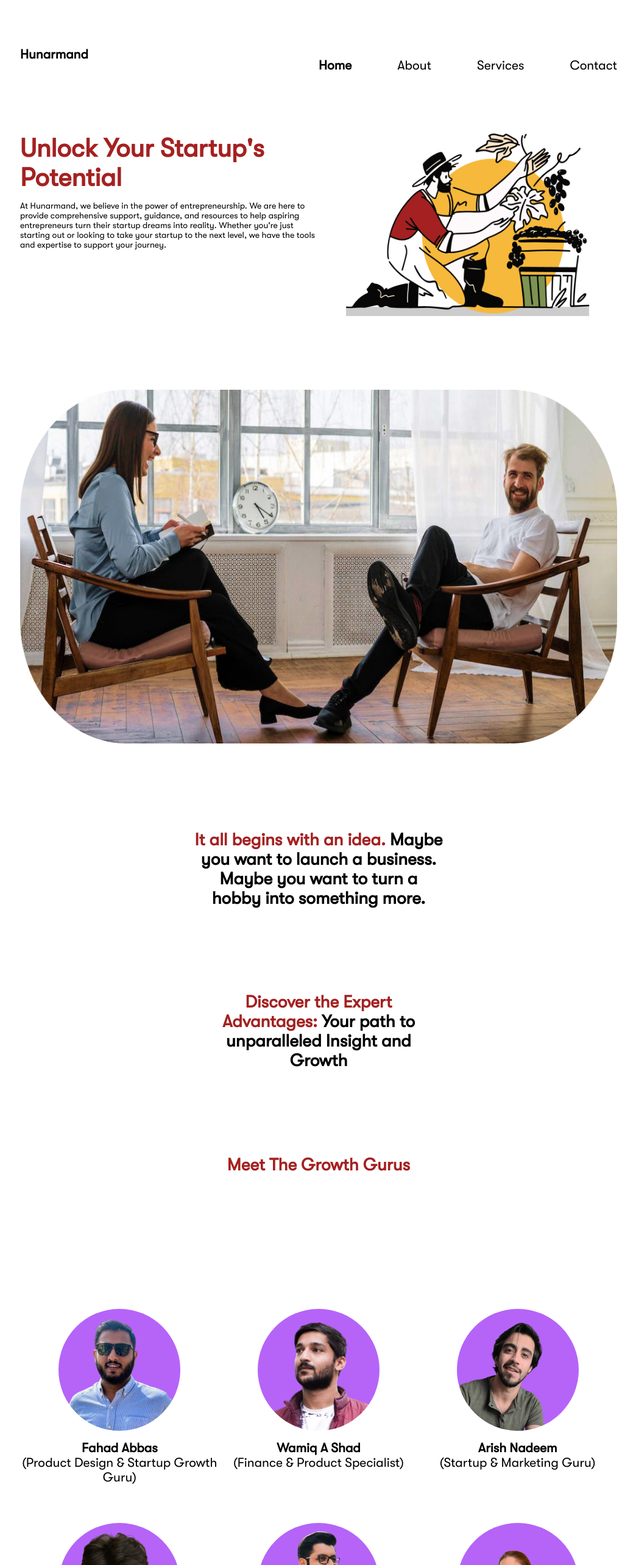
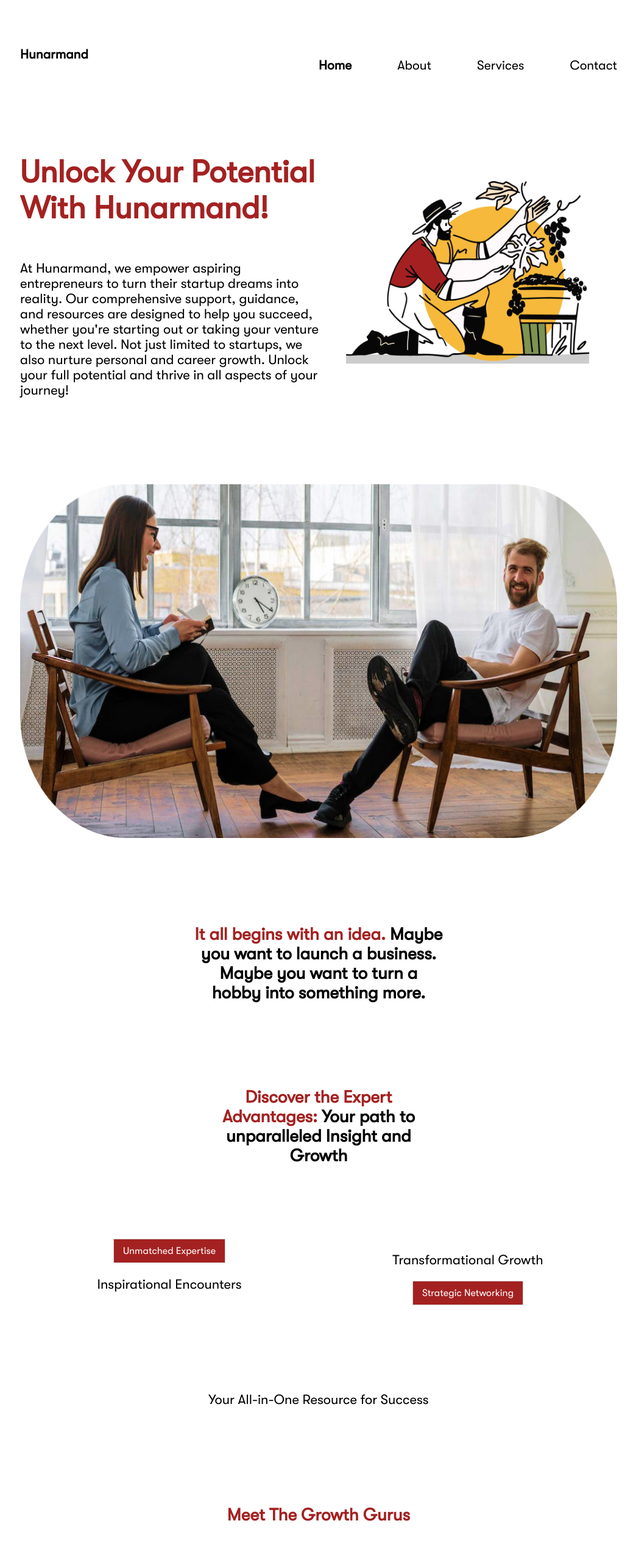
Before and after one commit to habiburehman/hunermand, a React (Create React App) app: page / in a window 1280 px wide. Shown: the top 2566 px of the page at 61% size, without its empty margins (117-1161 px from the left). Built offline with nearby package versions, Linux system fonts and the light colour scheme.

Commit message:
Fixed size of paragraph elements and vertically alignment of image on Home page at top

```diff
--- a/src/App.css
+++ b/src/App.css
@@ -6,3 +6,7 @@
 body {
     padding: 0 150px;
 }
+
+p {
+  font-size: 1.57em;
+}
--- a/src/components/Home.jsx
+++ b/src/components/Home.jsx
@@ -1,8 +1,9 @@
 import React from "react";
 import Section from "./common/Section";
-import { Row, Col } from "antd";
+import { Row, Col, Button } from "antd";
 import styled from "styled-components";
 import ProfileCard from "./ProfileCard";
+import PageMainHeading from "./common/PageMainHeading";
 import ContactButton from "./common/ContactButton";
 import HomeContact from "../assets/home-contact.jpg";
 import HomeStartup from "../assets/home-startup.jpg";
@@ -27,6 +28,17 @@ const ButtonContainer = styled.div`
   height: 100%;
 `;
 
+const DiscoverExpertButtons = styled(Button)`
+  background: #a42121;
+  color: #ffffff;
+  border-radius: 0 !important;
+  &:hover {
+    background-color: #a42121 !important;
+    color: #ffffff !important;
+    cursor: default !important;
+  }
+`;
+
 export default function Home() {
   return (
     <Row style={{ marginTop: "100px" }} justify="center" gutter={[0, 120]}>
@@ -35,30 +47,32 @@ export default function Home() {
           leftContent={
             <Row>
               <Col span={24}>
-                <div
-                  style={{
-                    fontSize: "42px",
-                    fontWeight: "bold",
-                    color: "#A42121",
-                  }}
-                >
-                  Unlock Your Startup&apos;s Potential
-                </div>
+                <PageMainHeading color="#A42121">
+                  Unlock Your Potential With Hunarmand!
+                </PageMainHeading>
               </Col>
               <Col span={24}>
                 <p>
-                  At Hunarmand, we believe in the power of entrepreneurship. We
-                  are here to provide comprehensive support, guidance, and
-                  resources to help aspiring entrepreneurs turn their startup
-                  dreams into reality. Whether you're just starting out or
-                  looking to take your startup to the next level, we have the
-                  tools and expertise to support your journey.
+                  At Hunarmand, we empower aspiring entrepreneurs to turn their
+                  startup dreams into reality. Our comprehensive support,
+                  guidance, and resources are designed to help you succeed,
+                  whether you're starting out or taking your venture to the next
+                  level. Not just limited to startups, we also nurture personal
+                  and career growth. Unlock your full potential and thrive in
+                  all aspects of your journey!
                 </p>
               </Col>
             </Row>
           }
           rightContent={
-            <div style={{ display: "flex", justifyContent: "center" }}>
+            <div
+              style={{
+                display: "flex",
+                justifyContent: "center",
+                alignItems: "center",
+                height: "100%",
+              }}
+            >
               <img
                 src={HomeStartup}
                 width="400px"
@@ -94,6 +108,45 @@ export default function Home() {
             </Heading>
           </Col>
         </Row>
+      </Col>
+      <Col span={24}>
+        <Section
+          leftContent={
+            <div
+              style={{
+                display: "flex",
+                justifyContent: "center",
+                flexDirection: "column",
+                alignItems: "center",
+              }}
+            >
+              <DiscoverExpertButtons size="large">
+                Unmatched Expertise
+              </DiscoverExpertButtons>
+              <p>Inspirational Encounters</p>
+            </div>
+          }
+          rightContent={
+            <div
+              style={{
+                display: "flex",
+                justifyContent: "center",
+                flexDirection: "column",
+                alignItems: "center",
+              }}
+            >
+              <p>Transformational Growth</p>
+              <DiscoverExpertButtons size="large">
+                Strategic Networking
+              </DiscoverExpertButtons>
+            </div>
+          }
+        />
+      </Col>
+      <Col span={24}>
+        <p style={{ textAlign: "center" }}>
+          Your All-in-One Resource for Success
+        </p>
       </Col>
       <Col span={10}>
         <Heading align="center" marginbottom="100px">
@@ -140,7 +193,7 @@ export default function Home() {
           <Col span={8}>
             <ProfileCard
               name="Hejab Syed"
-              designation="Life Coach"
+              designation="(Life Coach)"
               image={HejabSyed}
             />
           </Col>
--- a/src/components/ProfileCard.jsx
+++ b/src/components/ProfileCard.jsx
@@ -19,12 +19,10 @@ const ProfilePic = styled.div`
 
 const ProfileName = styled.p`
   font-weight: 700;
-  font-size: 1.5em;
   margin: 0px;
 `;
 
 const ProfileDesignation = styled.p`
-  font-size: 1.5em;
   margin-top: 0px;
   text-align: center;
 `;
--- a/src/components/Services.jsx
+++ b/src/components/Services.jsx
@@ -2,6 +2,7 @@ import React from "react";
 import Section from "./common/Section";
 import { Row, Col } from "antd";
 import styled from "styled-components";
+import PageMainHeading from "./common/PageMainHeading";
 
 const Heading = styled.h1`
   text-align: ${({ align }) => align};
@@ -17,10 +18,10 @@ export default function Services() {
           leftContent={
             <Row>
               <Col span={24}>
-                <div style={{ fontSize: "42px", fontWeight: "bold" }}>
+                <PageMainHeading>
                   <span style={{ color: "#A42121" }}>Empowering</span>{" "}
                   Start-up&apos;s to Soar Beyond Boundaries!
-                </div>
+                </PageMainHeading>
               </Col>
               <Col span={24}>
                 <p>
--- /dev/null
+++ b/src/components/common/PageMainHeading.jsx
@@ -0,0 +1,8 @@
+import styled from "styled-components";
+
+const PageMainHeading = styled.h1`
+  color: ${({ color }) => color};
+  font-size: 3.66em;
+`;
+
+export default PageMainHeading;
```
